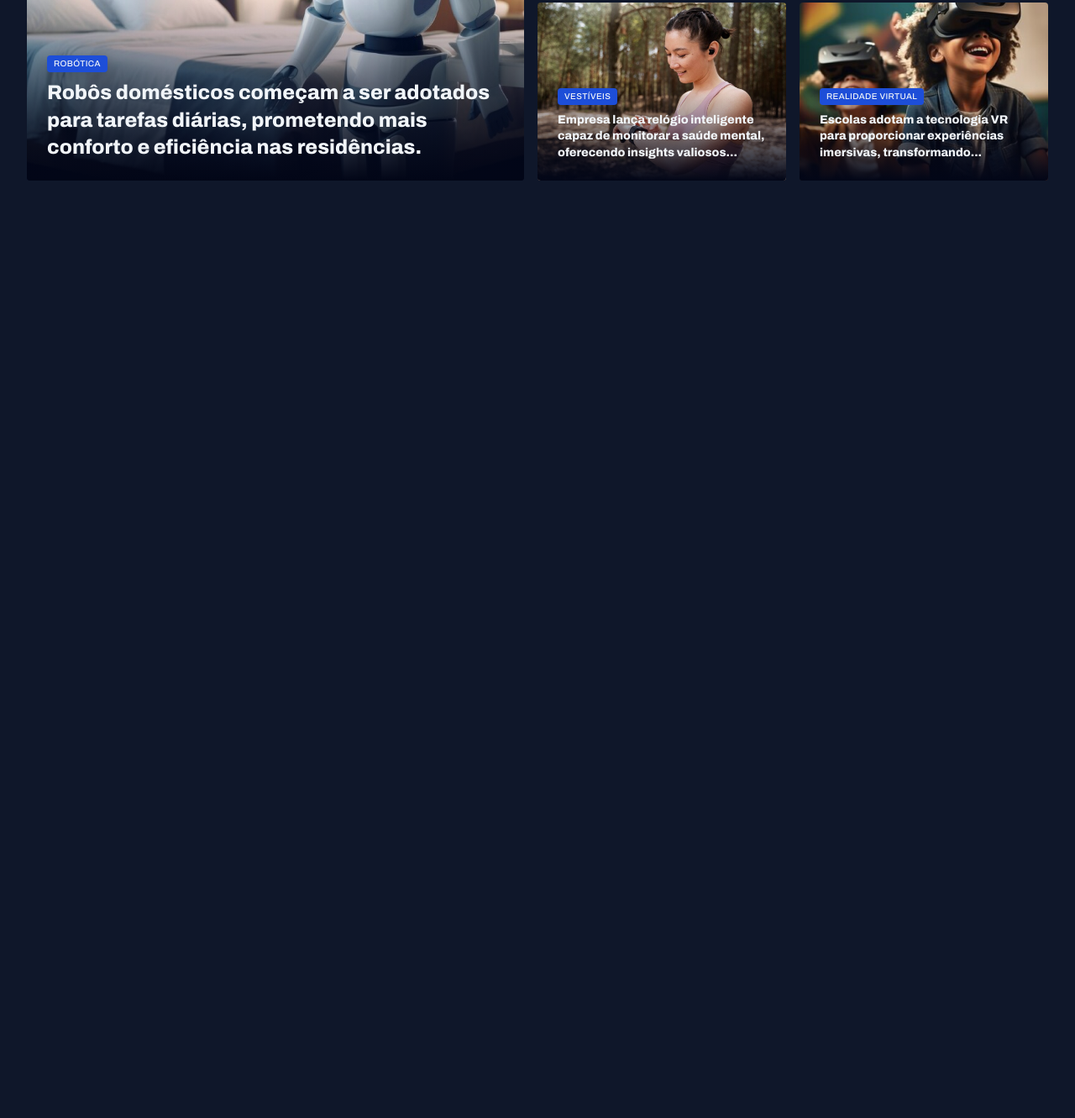
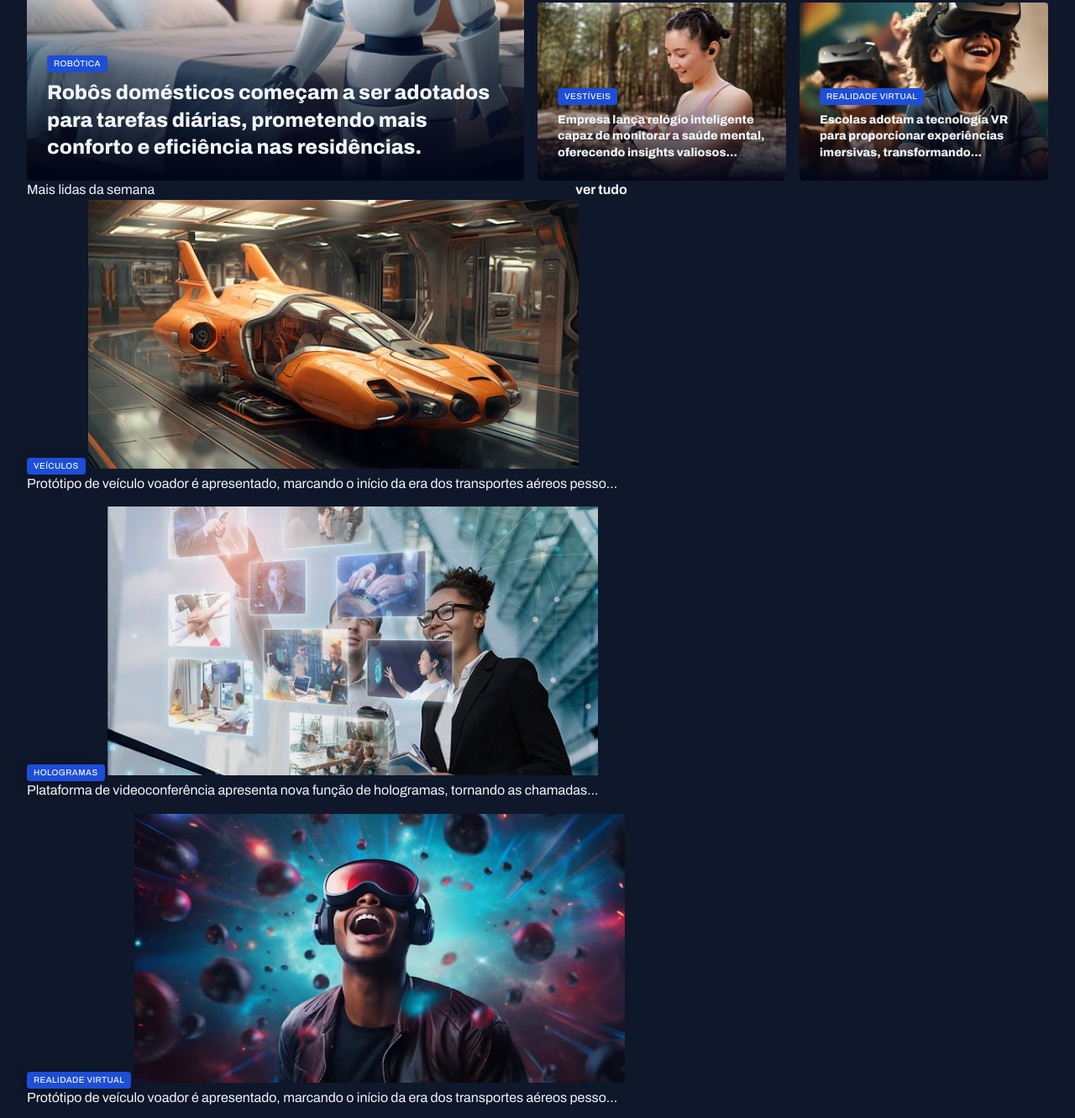
Before and after one commit to eirafaelgonzaga/Portal-de-Not-cias, a plain HTML site: page index.html in a window 1280 px wide. Shown: the part 389-1720 px from the top of the page at 84% size. Before the commit the page ends 800 px from the top, so only its background shows below. Drawn offline with Linux system fonts and the light colour scheme.

Commit message:
Estruturando a seção "Mais Lidas"

```diff
--- a/index.html
+++ b/index.html
@@ -102,6 +102,50 @@
     </div>
   </section>
 
+  <section id="weekly">
+    <header class="grid grid-flow-col">
+      <h3>Mais lidas da semana</h3>
+      <a href="#" class="grid grid-flow-col">
+        <strong>ver tudo</strong>
+        <span></span>
+      </a>
+    </header>
+
+    <div class="grid gap-16">
+      <figure>
+        <span class="contant-tag">veículos</span>
+        <img src="assets/images/Image 06.png" alt="Protótipo de veículo voador é apresentado, marcando o início da era dos transportes aéreos pessoais.">
+        <p>
+          Protótipo de veículo voador é apresentado, marcando o início da era dos transportes aéreos pesso...
+        </p>
+      </figure>
+
+      <figure>
+        <span class="contant-tag">Hologramas</span>
+        <img src="assets/images/Image 07.png" alt="Plataforma de videoconferência apresenta nova função de hologramas, tornando as chamadas virtuais mais realistas e envolventes.">
+        <p>
+          Plataforma de videoconferência apresenta nova função de hologramas, tornando as chamadas...
+        </p>
+      </figure>
+
+      <figure>
+        <span class="contant-tag">Realidade virtual</span>
+        <img src="assets/images/Image 08.png" alt="">
+        <p>
+          Protótipo de veículo voador é apresentado, marcando o início da era dos transportes aéreos pesso...
+        </p>
+      </figure>
+
+      <figure>
+        <span class="contant-tag">Internet</span>
+        <img src="assets/images/Image 09.png" alt="Nova geração de consoles de videogame é lançada, trazendo gráficos ultra-realistas e experiências de jogo totalmente envolventes.">
+        <p>
+          Nova geração de consoles de videogame é lançada, trazendo gráficos ultra-realistas e experiên...
+        </p>
+      </figure>
+    </div>
+  </section>
+
  </main>
 
 </body>
```
